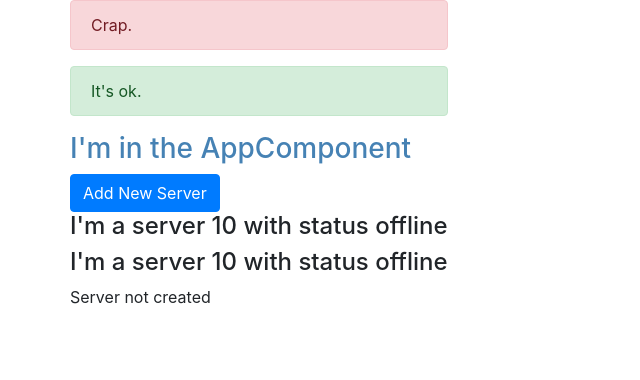
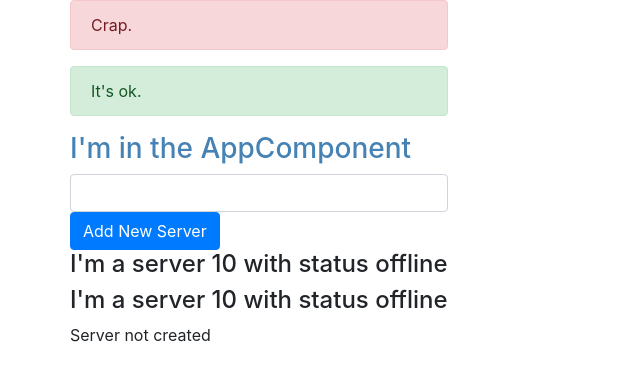
Before and after one commit to dusty-wil/angularPractice, an Angular app in the folder tcgta1/: page / in a window 1280 px wide. Shown: the top 380 px of the page, without its empty margins (0-640 px from the left). Built offline with nearby package versions, Linux system fonts and the light colour scheme.

Commit message:
event binding - dmw

```diff
--- a/tcgta1/src/app/servers/servers.component.html
+++ b/tcgta1/src/app/servers/servers.component.html
@@ -1,4 +1,9 @@
-<button class="btn btn-primary" [disabled]="!allowNewServer" (click)="onCreateServer()">Add New Server</button>
+<input
+        type="text"
+        class="form-control"
+        (input)="onUpdateServerName()"
+/>
+<button class="btn btn-primary" [disabled]="!allowNewServer" (click)="onCreateServer(null)">Add New Server</button>
 <!-- for property binding, must use a ts expression -->
 <app-server></app-server>
 <app-server></app-server>
--- a/tcgta1/src/app/servers/servers.component.ts
+++ b/tcgta1/src/app/servers/servers.component.ts
@@ -26,8 +26,14 @@ export class ServersComponent implements OnInit {
   ngOnInit() {
   }
 
-  onCreateServer() {
+  onCreateServer(serverName) {
     this.serverCreationStatus = 'Server was created';
+    if (serverName) {
+      this.serverCreationStatus += ' with name ' + serverName;
+    }
   }
 
+  onUpdateServerName() {
+    this.onCreateServer('asd');
+  }
 }
```
